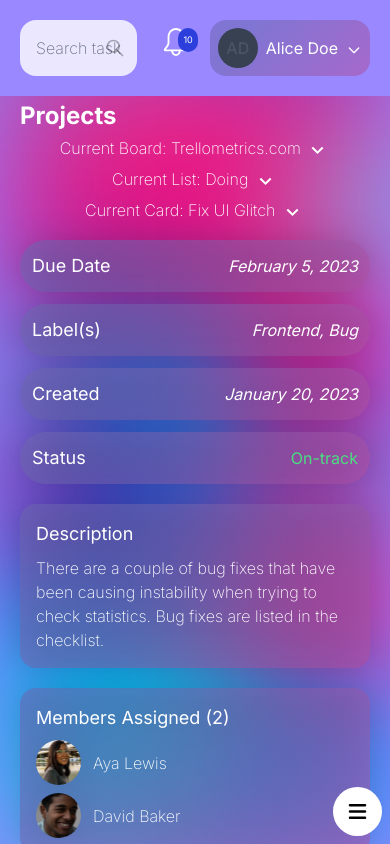
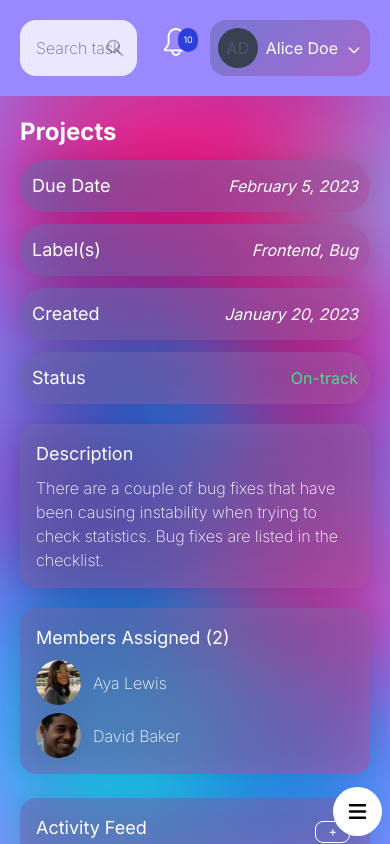
Before and after one commit to pixelRena/Trello-Dashboard, a Next.js app: page /projects in a window 390 px wide. Built offline with nearby package versions, Linux system fonts and the light colour scheme.

Commit message:
[Styles] Hide card selection buttons on mobile

```diff
--- a/components/board-dropdown/board-dropdown.component.jsx
+++ b/components/board-dropdown/board-dropdown.component.jsx
@@ -18,7 +18,7 @@ export default function BoardDropdown() {
     const cardName = "Fix UI Glitch";
 
     return(
-        <div className="relative font-extralight w-full text-center">
+        <div className="hidden font-extralight w-full text-center lg:relative">
             <div className="absolute flex flex-col lg:gap-5 w-full lg:w-fit lg:flex-row">
                 <div className={`${isBoardOpen && "rounded-2xl bg-primary-color backdrop-blur-2xl"}`}>
                     <button className={`pt-1 ml-2 mr-2 text-l border-b-[1px] border-transparent ${!isBoardOpen &&  "lg:hover:border-white"}`} onClick={() => setIsBoardOpen(!isBoardOpen)} onBlur={() => setIsBoardOpen(false)}>Current Board: {boardName} <BiChevronDown className="inline" size={25}/></button>
--- a/components/page-template/page-subnavigation.component.jsx
+++ b/components/page-template/page-subnavigation.component.jsx
@@ -2,7 +2,7 @@ import BoardDropdown from "../board-dropdown/board-dropdown.component";
 
 export default function PageSubNavigation ({title}) {
     return(
-        <div className="relative lg:mt-7 mb-8 lg:mb-1 flex flex-col lg:flex-row z-10">
+        <div className="relative pt-4 flex flex-col z-10 lg:flex-row lg:mt-7 lg:mb-1">
             <header className="text-2xl font-bold mr-4">{title}</header>
             <BoardDropdown/>
         </div>
--- a/components/projects-items/projects-cards.component.jsx
+++ b/components/projects-items/projects-cards.component.jsx
@@ -37,7 +37,7 @@ export default function ProjectsCards() {
     }
 
     return(
-        <div className="mt-24 flex flex-col-reverse gap-x-7 h-full w-full justify-around lg:flex-row lg:m-auto">
+        <div className="flex flex-col-reverse gap-x-7 h-full w-full justify-around lg:flex-row lg:m-auto">
                 <div className="flex flex-col py-3 gap-6 w-full">
                     <CardTemplate title="Checklist" additionalClasses="h-full">
                         <div className="absolute top-5 right-5 flex-row gap-4 lg:flex">
```
